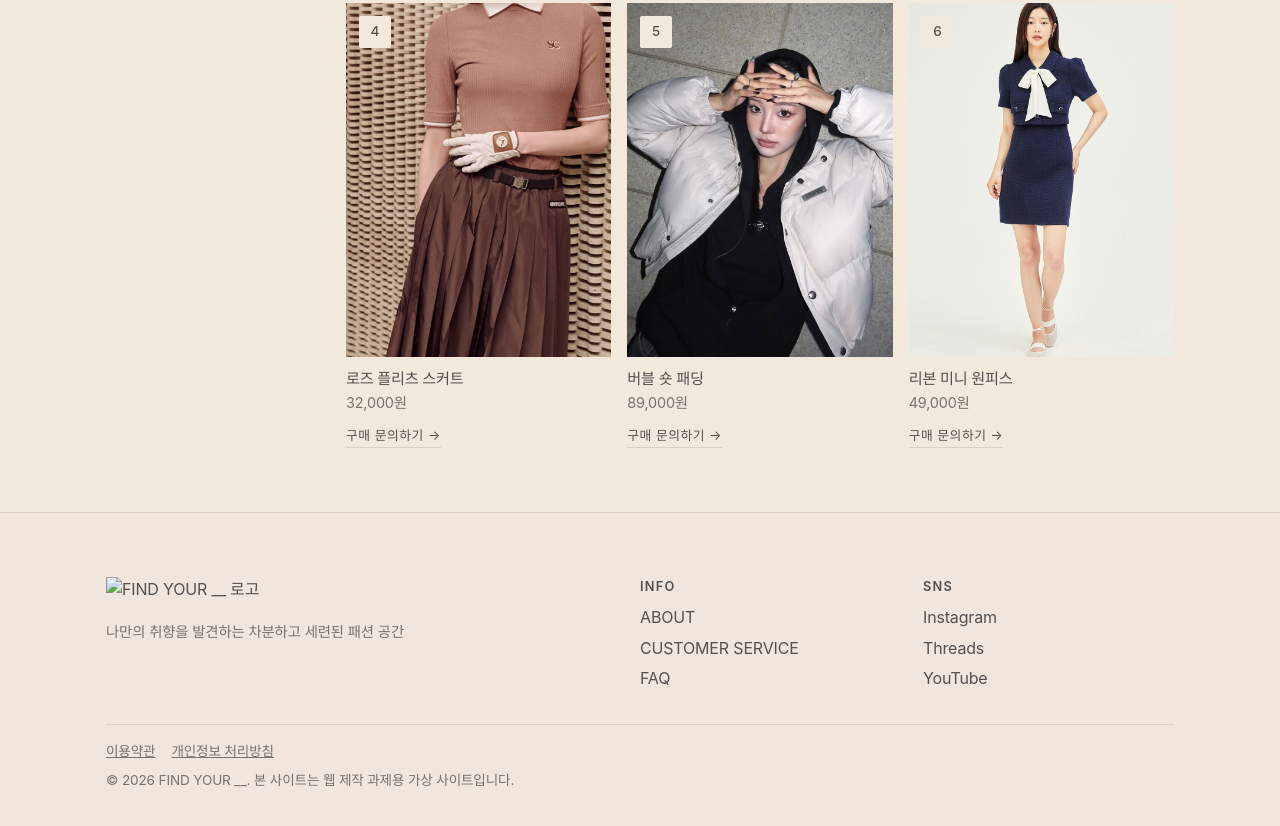
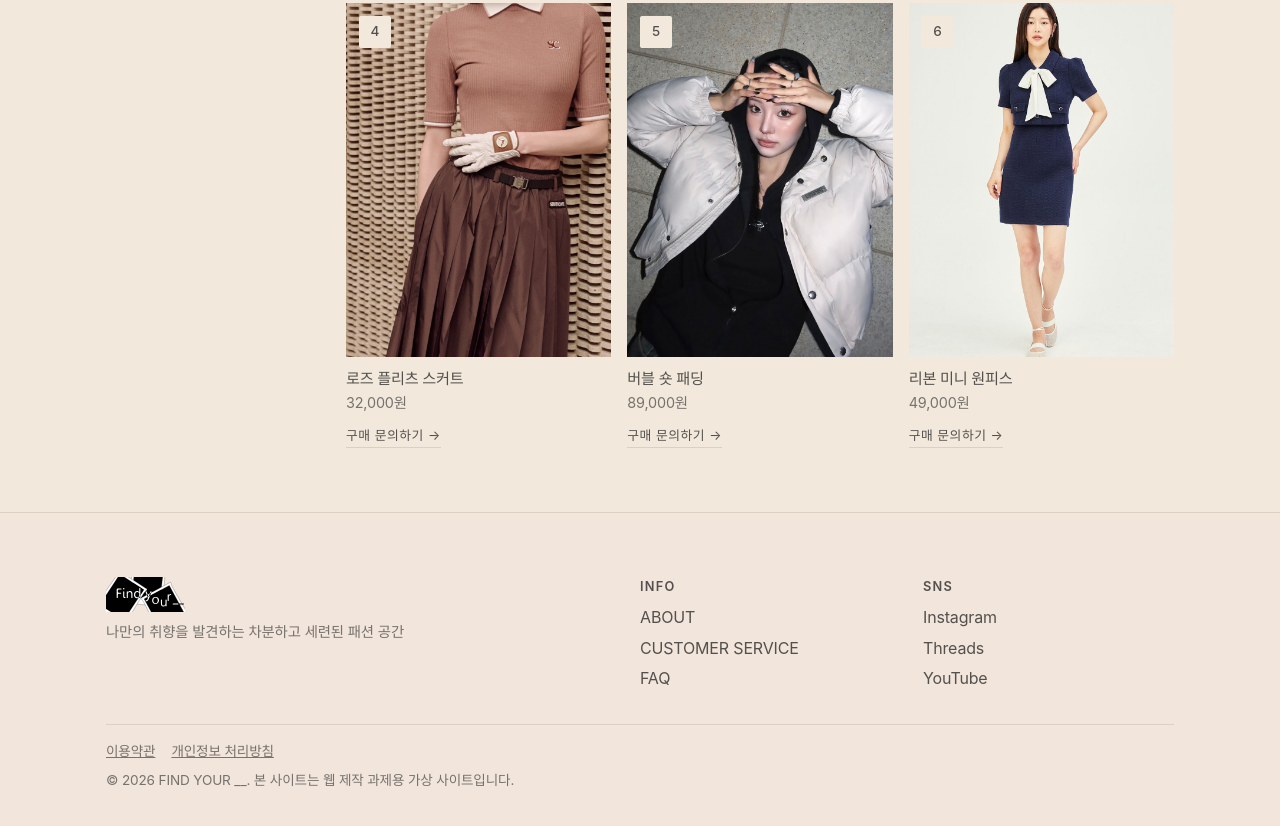
Before and after one commit to sooooooohyun/findyour, a plain HTML site: page menu.html in a window 1280 px wide. Shown: the part 793-1619 px from the top of the page. Drawn offline with Linux system fonts and the light colour scheme; a web font is replaced by a local one.

Commit message:
로고안넣어진페이지수정

```diff
--- a/menu.html
+++ b/menu.html
@@ -181,7 +181,7 @@
           <div>
             <p class="footer-logo">
               <!-- 이미지 삽입 위치: 로고 (예: images/logo.png) -->
-              <img src="" alt="FIND YOUR __ 로고" />
+              <img src="images/logo.svg" alt="FIND YOUR __ 로고" />
             </p>
             <p class="footer-note">
               나만의 취향을 발견하는 차분하고 세련된 패션 공간
```
